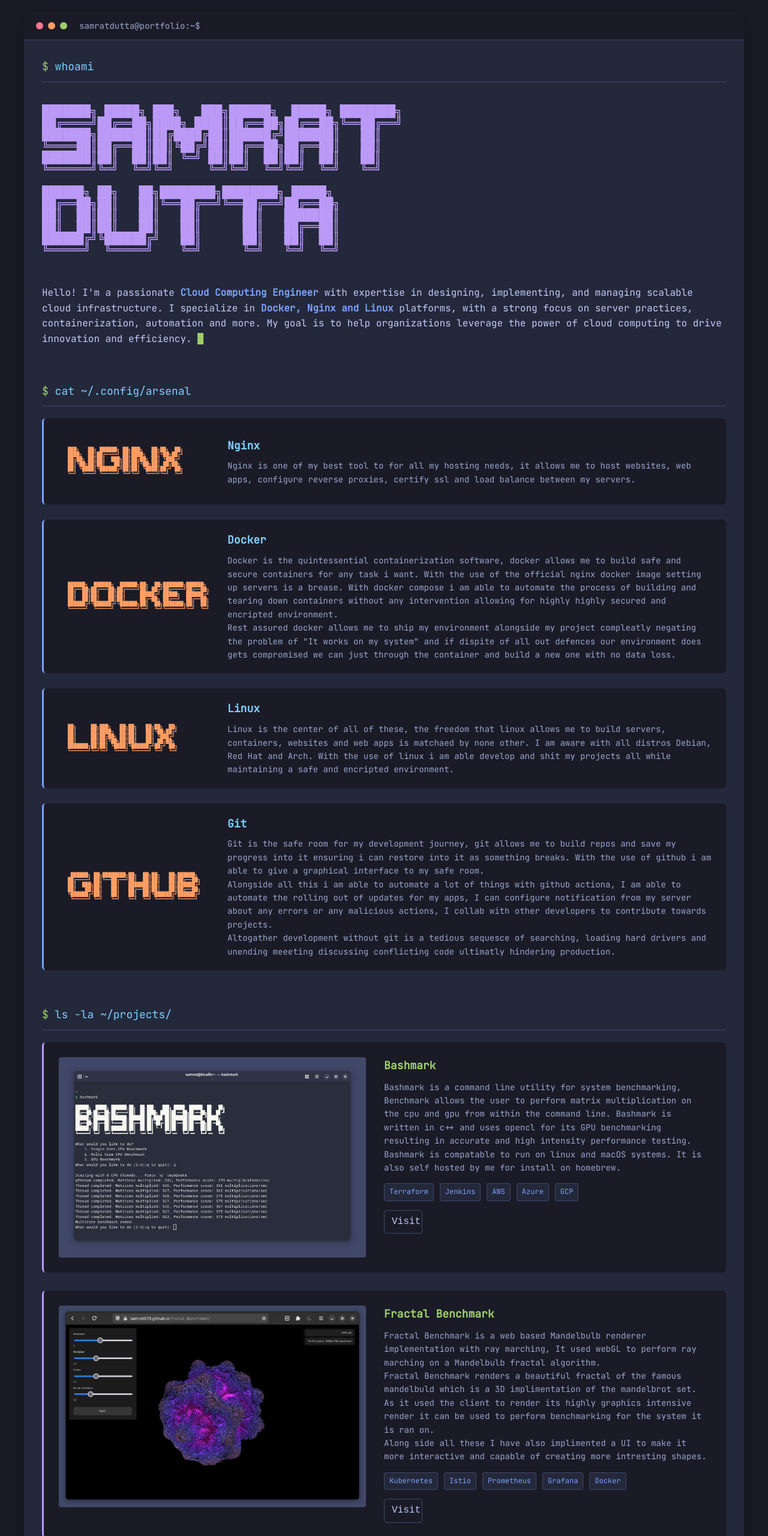
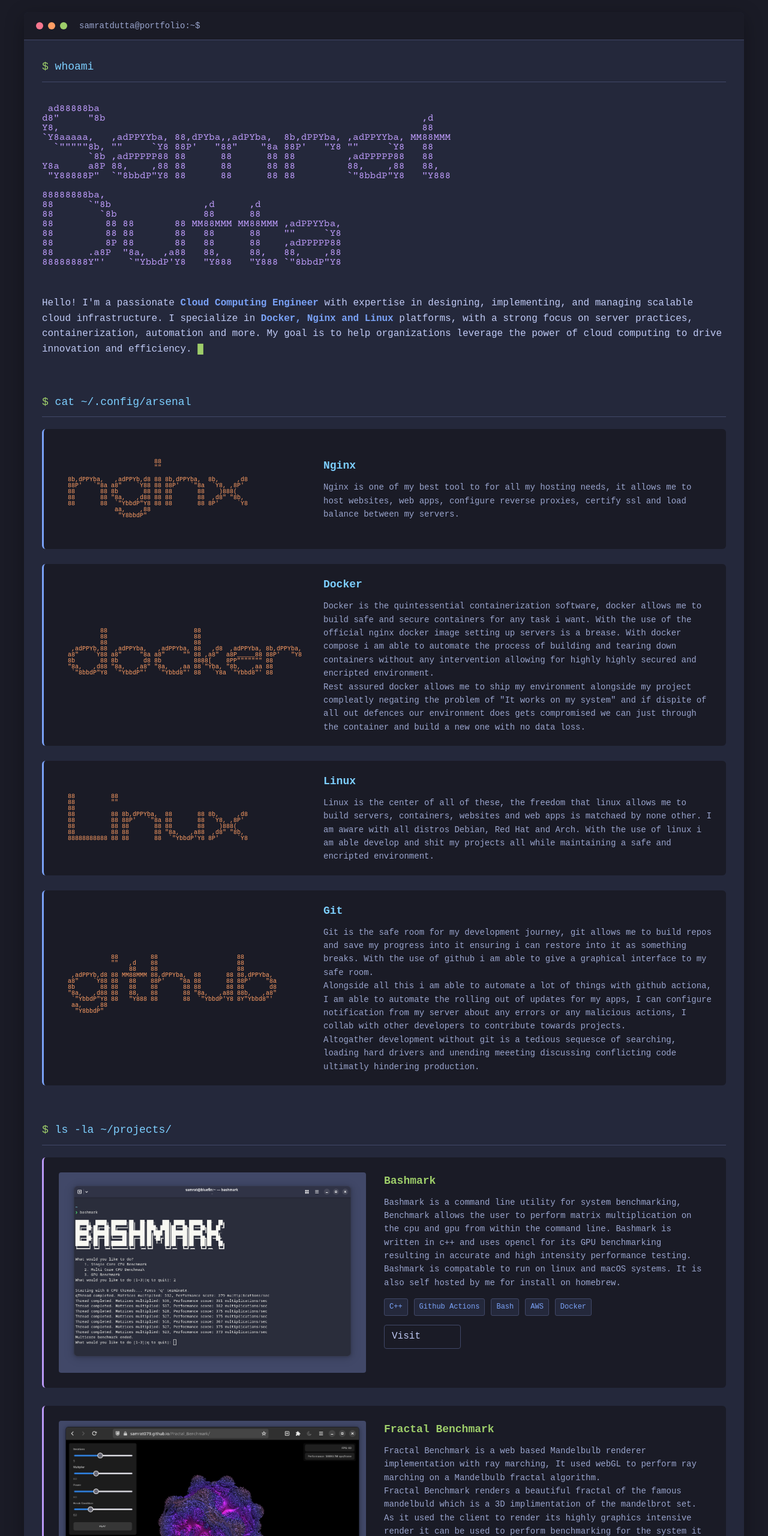
Before and after one commit to Samrat079/Portfolio, a plain HTML site: page index.html in a window 1280 px wide. Shown: the top 2560 px of the page at 60% size. Drawn offline with nearby package versions, Linux system fonts and the light colour scheme.

Commit message:
layout issue

```diff
--- a/index.html
+++ b/index.html
@@ -3,10 +3,11 @@
 <head>
     <meta charset="UTF-8">
     <meta name="viewport" content="width=device-width, initial-scale=1.0">
+    <meta name="viewport" content="width=device-width, initial-scale=1">
     <title>Samrat Dutta Portfolio</title>
     <link rel="stylesheet" href="style.css">
-    <link rel="stylesheet" href="https://cdnjs.cloudflare.com/ajax/libs/font-awesome/6.4.0/css/all.min.css">
-    <link href="https://fonts.googleapis.com/css2?family=JetBrains+Mono&display=swap" rel="stylesheet">
+       <link href="https://cdnjs.cloudflare.com/ajax/libs/font-awesome/6.4.0/css/all.min.css" rel="stylesheet">
+    <link href="https://fonts.googleapis.com/css2?family=Courier+Prime&display=swap" rel="stylesheet">
 
 </head>
 <body>
@@ -28,21 +29,24 @@
 
                 <!-- 16. ASCII Name Art -->
                 <div class="ascii-name">
-███████╗ █████╗ ███╗   ███╗██████╗  █████╗ ████████╗
-██╔════╝██╔══██╗████╗ ████║██╔══██╗██╔══██╗╚══██╔══╝
-███████╗███████║██╔████╔██║██████╔╝███████║   ██║
-╚════██║██╔══██║██║╚██╔╝██║██╔══██╗██╔══██║   ██║
-███████║██║  ██║██║ ╚═╝ ██║██║  ██║██║  ██║   ██║
-╚══════╝╚═╝  ╚═╝╚═╝     ╚═╝╚═╝  ╚═╝╚═╝  ╚═╝   ╚═╝
+ ad88888ba
+d8"     "8b                                                       ,d
+Y8,                                                               88
+`Y8aaaaa,   ,adPPYYba, 88,dPYba,,adPYba,  8b,dPPYba, ,adPPYYba, MM88MMM
+  `"""""8b, ""     `Y8 88P'   "88"    "8a 88P'   "Y8 ""     `Y8   88
+        `8b ,adPPPPP88 88      88      88 88         ,adPPPPP88   88
+Y8a     a8P 88,    ,88 88      88      88 88         88,    ,88   88,
+ "Y88888P"  `"8bbdP"Y8 88      88      88 88         `"8bbdP"Y8   "Y888
 
-██████╗ ██╗   ██╗████████╗████████╗ █████╗
-██╔══██╗██║   ██║╚══██╔══╝╚══██╔══╝██╔══██╗
-██║  ██║██║   ██║   ██║      ██║   ███████║
-██║  ██║██║   ██║   ██║      ██║   ██╔══██║
-██████╔╝╚██████╔╝   ██║      ██║   ██║  ██║
-╚═════╝  ╚═════╝    ╚═╝      ╚═╝   ╚═╝  ╚═╝
+88888888ba,
+88      `"8b                ,d      ,d
+88        `8b               88      88
+88         88 88       88 MM88MMM MM88MMM ,adPPYYba,
+88         88 88       88   88      88    ""     `Y8
+88         8P 88       88   88      88    ,adPPPPP88
+88      .a8P  "8a,   ,a88   88,     88,   88,    ,88
+88888888Y"'    `"YbbdP'Y8   "Y888   "Y888 `"8bbdP"Y8
 		</div>
-
                 <!-- 17. Introduction Text -->
                 <div class="intro-text">
                     Hello! I'm a passionate <span class="highlight">Cloud Computing Engineer</span> with expertise in
@@ -62,12 +66,16 @@
                     <!-- 19. Arsenal Item 1 - AWS -->
                     <div class="arsenal-item">
                         <div class="arsenal-logo">
-███╗   ██╗ ██████╗ ██╗███╗   ██╗██╗  ██╗
-████╗  ██║██╔════╝ ██║████╗  ██║╚██╗██╔╝
-██╔██╗ ██║██║  ███╗██║██╔██╗ ██║ ╚███╔╝
-██║╚██╗██║██║   ██║██║██║╚██╗██║ ██╔██╗
-██║ ╚████║╚██████╔╝██║██║ ╚████║██╔╝ ██╗
-╚═╝  ╚═══╝ ╚═════╝ ╚═╝╚═╝  ╚═══╝╚═╝  ╚═╝
+                        88
+                        ""
+
+8b,dPPYba,   ,adPPYb,d8 88 8b,dPPYba,  8b,     ,d8
+88P'   `"8a a8"    `Y88 88 88P'   `"8a  `Y8, ,8P'
+88       88 8b       88 88 88       88    )888(
+88       88 "8a,   ,d88 88 88       88  ,d8" "8b,
+88       88  `"YbbdP"Y8 88 88       88 8P'     `Y8
+             aa,    ,88
+              "Y8bbdP"
                         </div>
                         <div class="arsenal-info">
                             <div class="arsenal-name">Nginx</div>
@@ -83,12 +91,15 @@
                     <!-- 20. Arsenal Item 2 - Docker -->
                     <div class="arsenal-item">
                         <div class="arsenal-logo">
-██████╗  ██████╗  ██████╗██╗  ██╗███████╗██████╗
-██╔══██╗██╔═══██╗██╔════╝██║ ██╔╝██╔════╝██╔══██╗
-██║  ██║██║   ██║██║     █████╔╝ █████╗  ██████╔╝
-██║  ██║██║   ██║██║     ██╔═██╗ ██╔══╝  ██╔══██╗
-██████╔╝╚██████╔╝╚██████╗██║  ██╗███████╗██║  ██║
-╚═════╝  ╚═════╝  ╚═════╝╚═╝  ╚═╝╚══════╝╚═╝  ╚═╝
+         88                        88
+         88                        88
+         88                        88
+ ,adPPYb,88  ,adPPYba,   ,adPPYba, 88   ,d8  ,adPPYba, 8b,dPPYba,
+a8"    `Y88 a8"     "8a a8"     "" 88 ,a8"  a8P_____88 88P'   "Y8
+8b       88 8b       d8 8b         8888[    8PP""""""" 88
+"8a,   ,d88 "8a,   ,a8" "8a,   ,aa 88`"Yba, "8b,   ,aa 88
+ `"8bbdP"Y8  `"YbbdP"'   `"Ybbd8"' 88   `Y8a `"Ybbd8"' 88
+
                         </div>
                         <div class="arsenal-info">
                             <div class="arsenal-name">Docker</div>
@@ -112,12 +123,14 @@
                     <!-- 21. Arsenal Item 3 - Terraform -->
                     <div class="arsenal-item">
                         <div class="arsenal-logo">
-██╗     ██╗███╗   ██╗██╗   ██╗██╗  ██╗
-██║     ██║████╗  ██║██║   ██║╚██╗██╔╝
-██║     ██║██╔██╗ ██║██║   ██║ ╚███╔╝
-██║     ██║██║╚██╗██║██║   ██║ ██╔██╗
-███████╗██║██║ ╚████║╚██████╔╝██╔╝ ██╗
-╚══════╝╚═╝╚═╝  ╚═══╝ ╚═════╝ ╚═╝  ╚═╝
+88          88
+88          ""
+88
+88          88 8b,dPPYba,  88       88 8b,     ,d8
+88          88 88P'   `"8a 88       88  `Y8, ,8P'
+88          88 88       88 88       88    )888(
+88          88 88       88 "8a,   ,a88  ,d8" "8b,
+88888888888 88 88       88  `"YbbdP'Y8 8P'     `Y8
                         </div>
                         <div class="arsenal-info">
                             <div class="arsenal-name">Linux</div>
@@ -133,12 +146,17 @@
 
                     <div class="arsenal-item">
                         <div class="arsenal-logo">
- ██████╗ ██╗████████╗██╗  ██╗██╗   ██╗██████╗
-██╔════╝ ██║╚══██╔══╝██║  ██║██║   ██║██╔══██╗
-██║  ███╗██║   ██║   ███████║██║   ██║██████╔╝
-██║   ██║██║   ██║   ██╔══██║██║   ██║██╔══██╗
-╚██████╔╝██║   ██║   ██║  ██║╚██████╔╝██████╔╝
- ╚═════╝ ╚═╝   ╚═╝   ╚═╝  ╚═╝ ╚═════╝ ╚═════╝
+            88         88                      88
+            ""   ,d    88                      88
+                 88    88                      88
+ ,adPPYb,d8 88 MM88MMM 88,dPPYba,  88       88 88,dPPYba,
+a8"    `Y88 88   88    88P'    "8a 88       88 88P'    "8a
+8b       88 88   88    88       88 88       88 88       d8
+"8a,   ,d88 88   88,   88       88 "8a,   ,a88 88b,   ,a8"
+ `"YbbdP"Y8 88   "Y888 88       88  `"YbbdP'Y8 8Y"Ybbd8"'
+ aa,    ,88
+  "Y8bbdP"
+
 			        </div>
                         <div class="arsenal-info">
                             <div class="arsenal-name">Git</div>
@@ -177,11 +195,11 @@
                                 </p>
 			                </div>
                             <div class="project-tech">
-                                <span class="tech-tag">Terraform</span>
-                                <span class="tech-tag">Jenkins</span>
+                                <span class="tech-tag">C++</span>
+                                <span class="tech-tag">Github Actions</span>
+                                <span class="tech-tag">Bash</span>
                                 <span class="tech-tag">AWS</span>
-                                <span class="tech-tag">Azure</span>
-                                <span class="tech-tag">GCP</span>
+                                <span class="tech-tag">Docker</span>
                             </div>
                         	<a href="https://github.com/Samrat079/Bashmark.git" class="project-visit">
                             		<span>Visit</span>
@@ -209,10 +227,10 @@
                                 </p>
                             </div>
                             <div class="project-tech">
-                                <span class="tech-tag">Kubernetes</span>
-                                <span class="tech-tag">Istio</span>
-                                <span class="tech-tag">Prometheus</span>
-                                <span class="tech-tag">Grafana</span>
+                                <span class="tech-tag">WebGL</span>
+                                <span class="tech-tag">CSS</span>
+                                <span class="tech-tag">HTML</span>
+                                <span class="tech-tag">Javascript</span>
                                 <span class="tech-tag">Docker</span>
                             </div>
                         	<a href="https://github.com/Samrat079/Fractal_Benchmark.git" class="project-visit">
@@ -233,11 +251,9 @@
                                 </p>
                             </div>
                             <div class="project-tech">
-                                <span class="tech-tag">AWS Lambda</span>
-                                <span class="tech-tag">SQS</span>
-                                <span class="tech-tag">DynamoDB</span>
-                                <span class="tech-tag">CloudWatch</span>
-                                <span class="tech-tag">Python</span>
+                                <span class="tech-tag">AWS</span>
+                                <span class="tech-tag">Docker</span>
+                                <span class="tech-tag">Github Actions</span>
                             </div>
                         	<a href="https://github.com/Samrat079/stall_speed_calculator" class="project-visit">
                             		<span>Visit</span>
@@ -261,11 +277,10 @@
                                 </p>
                             </div>
                             <div class="project-tech">
-                                <span class="tech-tag">AWS Lambda</span>
-                                <span class="tech-tag">SQS</span>
-                                <span class="tech-tag">DynamoDB</span>
-                                <span class="tech-tag">CloudWatch</span>
-                                <span class="tech-tag">Python</span>
+                                <span class="tech-tag">HomeBrew</span>
+                                <span class="tech-tag">Github Actions</span>
+                                <span class="tech-tag">AWS</span>
+                                <span class="tech-tag">Docker</span>
                             </div>
                         	<a href="https://github.com/Samrat079/homebrew-samrat" class="project-visit">
                             		<span>Visit</span>
--- a/style.css
+++ b/style.css
@@ -21,12 +21,14 @@
         }
 
         body {
-            font-family: 'JetBrains Mono', 'monospace';
             background-color: var(--bg-primary);
+            font-family: monospace;
             color: var(--text-primary);
             line-height: 1.6;
             overflow-x: hidden;
         }
+
+
 
         /* 3. Terminal Window Container */
         .terminal-container {
@@ -95,12 +97,14 @@
         /* 7. Who Am I*/
         .ascii-name {
             color: var(--accent-purple);
-            font-size: clamp(8px, 1.5vw, 32px);
+            font-family: 'Courier Prime';
+            font-size: 1em; /* or whatever fixed size works best */
             line-height: 1;
-            margin-bottom: 30px;
             white-space: pre;
             text-align: left;
+            margin-bottom: 2em;
         }
+
 
         .intro-text {
             color: var(--text-primary);
@@ -137,8 +141,9 @@
 
         .arsenal-logo {
             white-space: pre;
-            width: 30em;
-            font-size: clamp(4px, 1.5vw, 8px);
+            width: 40em;
+            font-size: clamp(6px, 1.5vw, 10px);
+            font-family: 'Courier New';
             line-height: 1;
             color: var(--accent-orange);
             margin: 8px;
@@ -154,7 +159,7 @@
             color: var(--accent-cyan);
             font-size: 18px;
             font-weight: bold;
-            margin-bottom: 8px;
+            margin-bottom: 10px;
         }
 
         .arsenal-description {
@@ -221,9 +226,8 @@
 
 	    .project-visit {
     	    display: flex;
-    	    font-family: monospace;
     	    font-size: 16px;
-    	    max-width: 64px;
+    	    max-width: 8em;
             color: var(--text-primary);
             text-decoration: none;
             padding: 6px 12px;
@@ -257,7 +261,6 @@
 
         /* 10. Contact */
         .contact-container {
-            font-family: monospace;
 	        background-color: var(--bg-primary);
             padding: 30px;
             border-radius: 6px;
@@ -265,7 +268,7 @@
         }
 
 	    .contact-text {
-	    color: var(--text-primary);
+	        color: var(--text-primary);
             font-size: 16px;
             max-width: 800px;
             margin: 0 auto;
@@ -312,6 +315,10 @@
                 padding: 20px;
             }
 
+            .ascii-name {
+                font-size: 6px;
+            }
+
             .arsenal-item,
             .project-item {
                 flex-direction: column;
@@ -332,6 +339,10 @@
             .contact-links {
                 flex-direction: column;
                 align-items: center;
+            }
+
+            .contact-link {
+                width: 100%;
             }
 
         }
```
